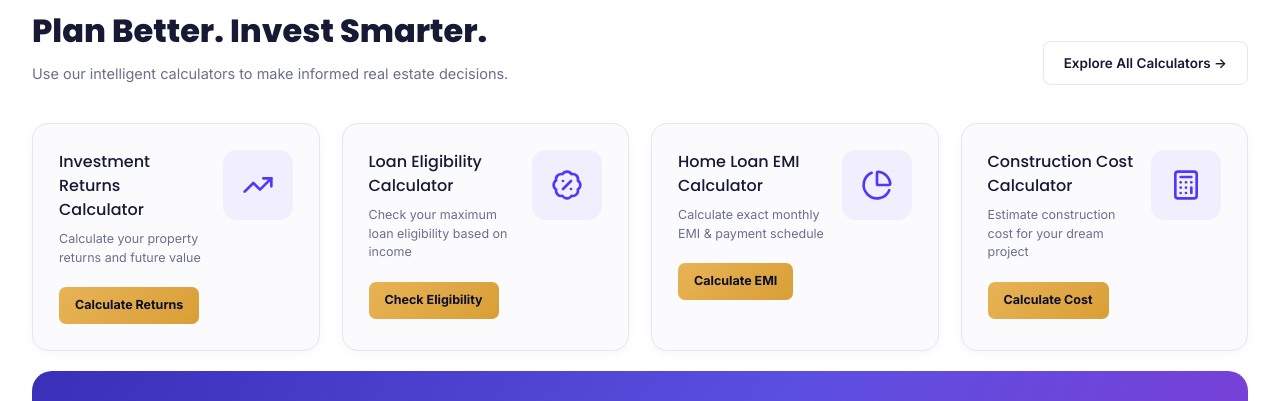
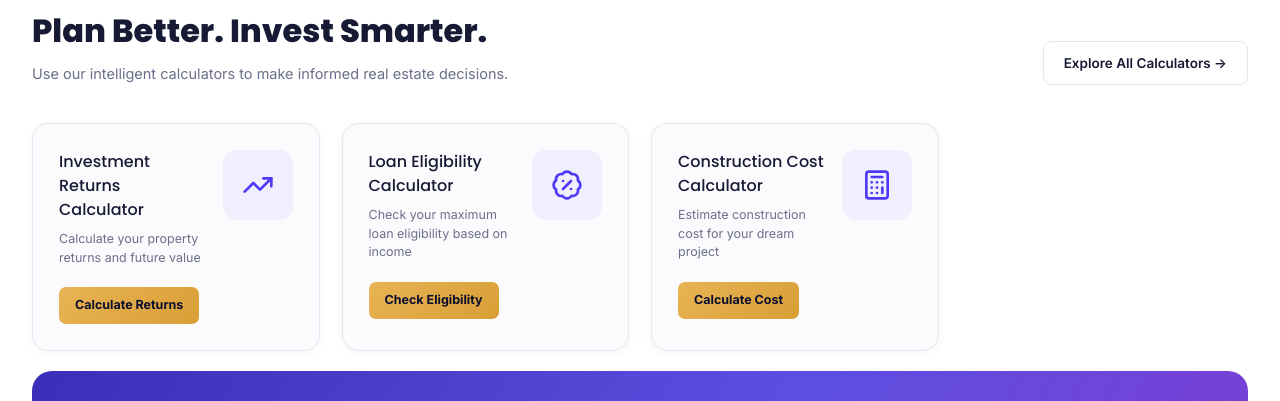
Before and after one commit to maaSantoshiConstructions/construction-frontend, a React (Vite) app: page / in a window 1280 px wide. Shown: the part 1680-2081 px from the top of the page. Built offline with nearby package versions, Linux system fonts and the light colour scheme; no server answers.

Commit message:
feat: remove Home Loan EMI calculator from home section and navigation tabs

```diff
--- a/src/components/home/CalculatorsSection.jsx
+++ b/src/components/home/CalculatorsSection.jsx
@@ -32,14 +32,14 @@ export default function CalculatorsSection() {
             </div>
             <div className="icon-box"><LuBadgePercent size={32} className="text-indigo-600" /></div>
           </div>
-          <div className="ccard">
+          {/* <div className="ccard">
             <div>
               <h4>Home Loan EMI Calculator</h4>
               <p>Calculate exact monthly EMI &amp; payment schedule</p>
               <Link to="/calculators?tab=emi" className="go-btn">Calculate EMI</Link>
             </div>
             <div className="icon-box"><LuChartPie size={32} className="text-indigo-600" /></div>
-          </div>
+          </div> */}
           <div className="ccard">
             <div>
               <h4>Construction Cost Calculator</h4>
--- a/src/pages/website/Calculators.jsx
+++ b/src/pages/website/Calculators.jsx
@@ -10,7 +10,7 @@ import ConstructionCalculator from '../../components/calculators/ConstructionCal
 const tabs = [
   { id: 'investment', label: 'Investment Return', Icon: LuTrendingUp },
   { id: 'loan-eligibility', label: 'Loan Eligibility', Icon: LuBadgePercent },
-  { id: 'emi', label: 'Home Loan EMI', Icon: LuChartPie },
+  // { id: 'emi', label: 'Home Loan EMI', Icon: LuChartPie },
   { id: 'construction', label: 'Construction Cost', Icon: LuCalculator },
 ];
 
```
